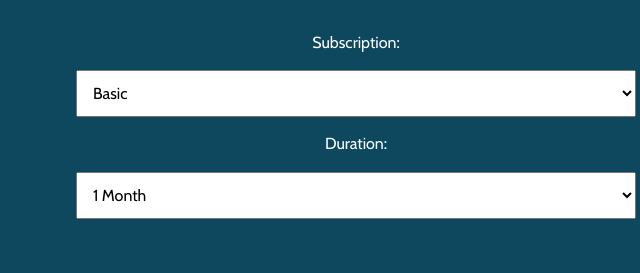
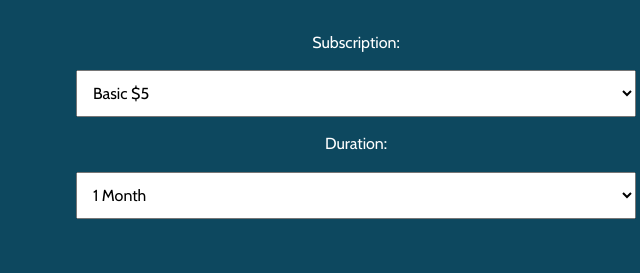
Before and after one commit to preich-work/subscription-calculator, a website: page index.html in a window 1280 px wide. Shown: the part 157-430 px from the top of the page, 284-924 px from the left. Drawn offline with nearby package versions, Linux system fonts and the light colour scheme.

Commit message:
Added cost of each type of subscription

```diff
--- a/index.html
+++ b/index.html
@@ -19,9 +19,9 @@
         <div class="subscription-select">
           <label for="subscription">Subscription:</label>
           <select name="subscription" id="subscription">
-            <option value="basic">Basic</option>
-            <option value="standard">Standard</option>
-            <option value="premium">Premium</option>
+            <option value="basic">Basic $5</option>
+            <option value="standard">Standard $7</option>
+            <option value="premium">Premium $10</option>
           </select>
         </div>
         <div class="duration-select">
```
